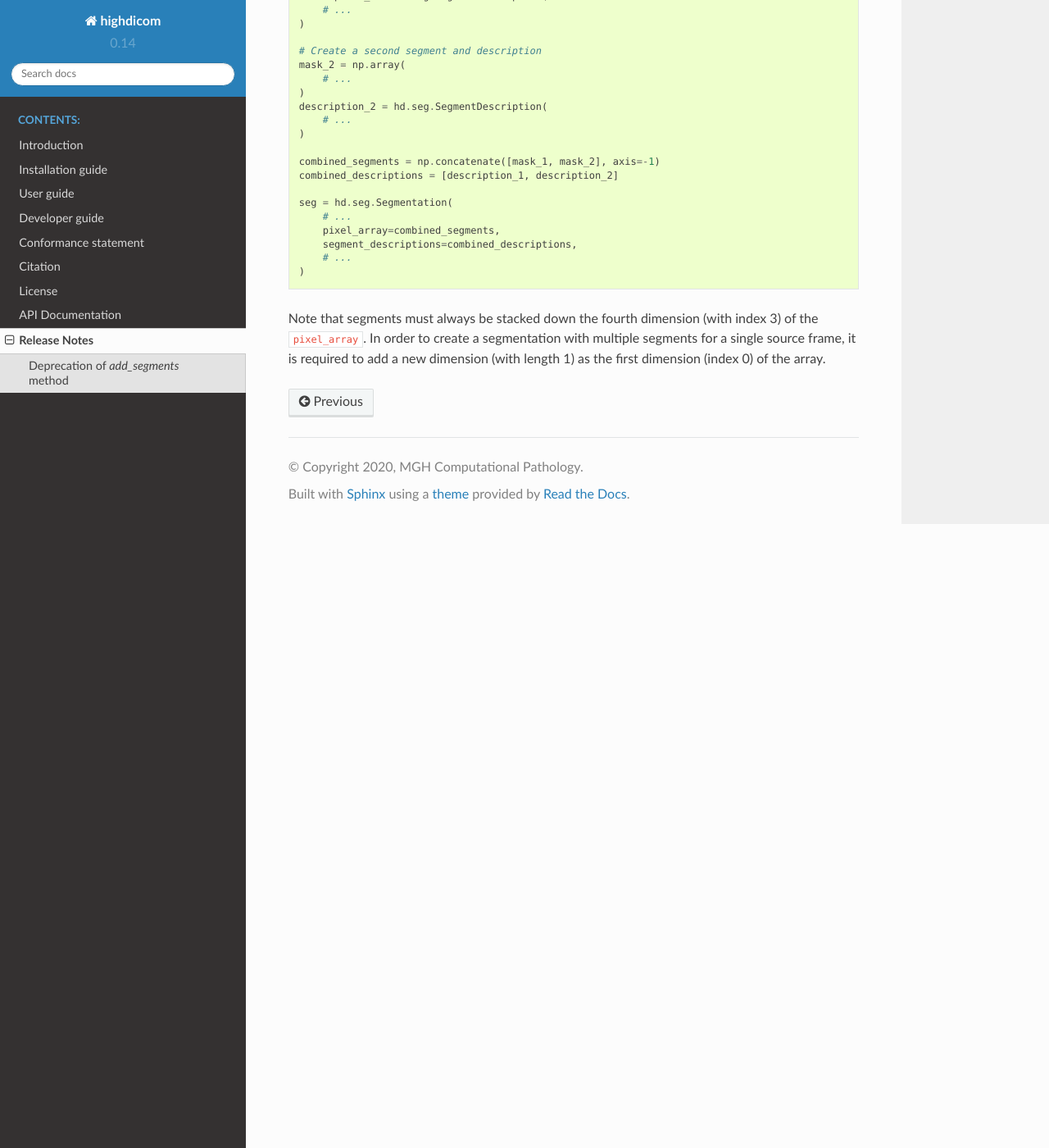
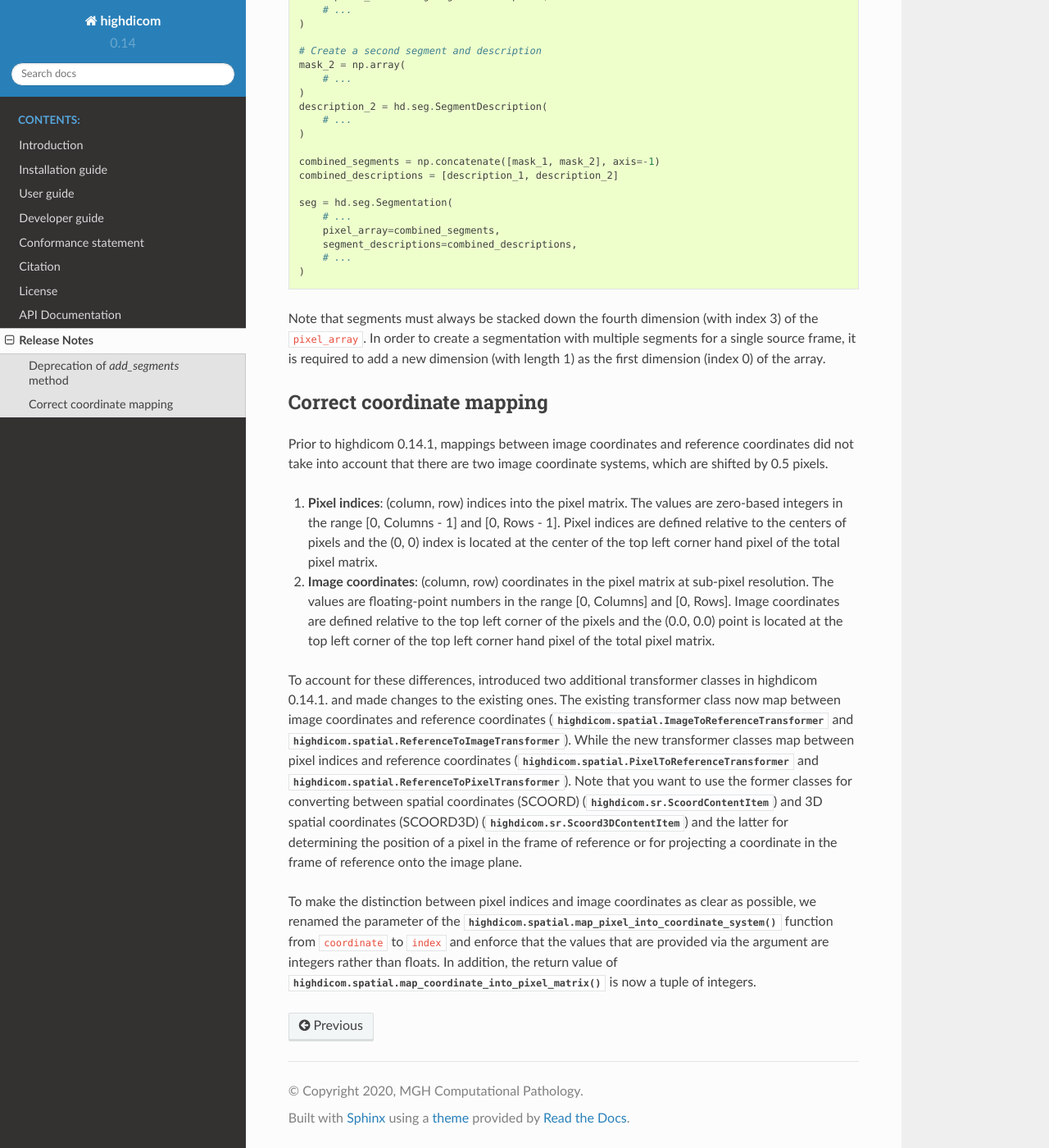
Before and after one commit to ImagingDataCommons/highdicom, a Sphinx documentation site: the page built from docs/release_notes.rst, in a window 1280 px wide and 1400 px high, scrolled down 1339 px. Shown: the whole window at 82% size. Built offline with Sphinx 7.4.7 and the Read the Docs theme 2.0.0, drawn with Linux system fonts in a browser that asks for light colours.

Commit message:
Add detailed release notes for breaking changes

```diff
--- a/docs/release_notes.rst
+++ b/docs/release_notes.rst
@@ -99,3 +99,47 @@ Note that segments must always be stacked down the fourth dimension (with index
 3) of the ``pixel_array``. In order to create a segmentation with multiple
 segments for a single source frame, it is required to add a new dimension
 (with length 1) as the first dimension (index 0) of the array.
+
+
+.. _correct-coordinate-mapping:
+
+Correct coordinate mapping
+--------------------------
+
+Prior to highdicom 0.14.1, mappings between image coordinates and reference
+coordinates did not take into account that there are two image coordinate
+systems, which are shifted by 0.5 pixels.
+
+1. **Pixel indices**: (column, row) indices into the pixel matrix. The values
+   are zero-based integers in the range [0, Columns - 1] and [0, Rows - 1].
+   Pixel indices are defined relative to the centers of pixels and the (0, 0)
+   index is located at the center of the top left corner hand pixel of the
+   total pixel matrix.
+2. **Image coordinates**: (column, row) coordinates in the pixel matrix at
+   sub-pixel resolution. The values are floating-point numbers in the range
+   [0, Columns] and [0, Rows]. Image coordinates are defined relative to the
+   top left corner of the pixels and the (0.0, 0.0) point is located at the top
+   left corner of the top left corner hand pixel of the total pixel matrix.
+
+To account for these differences, introduced two additional transformer classes
+in highdicom 0.14.1. and made changes to the existing ones.
+The existing transformer class now map between image coordinates and reference
+coordinates (:class:`highdicom.spatial.ImageToReferenceTransformer` and
+:class:`highdicom.spatial.ReferenceToImageTransformer`).
+While the new transformer classes map between pixel indices and reference
+coordinates (:class:`highdicom.spatial.PixelToReferenceTransformer` and
+:class:`highdicom.spatial.ReferenceToPixelTransformer`).
+Note that you want to use the former classes for converting between spatial
+coordinates (SCOORD) (:class:`highdicom.sr.ScoordContentItem`) and 3D spatial
+coordinates (SCOORD3D) (:class:`highdicom.sr.Scoord3DContentItem`) and the
+latter for determining the position of a pixel in the frame of reference or for
+projecting a coordinate in the frame of reference onto the image plane.
+
+To make the distinction between pixel indices and image coordinates as clear as
+possible, we renamed the parameter of the
+:func:`highdicom.spatial.map_pixel_into_coordinate_system` function from
+``coordinate`` to ``index`` and enforce that the values that are provided via
+the argument are integers rather than floats.
+In addition, the return value of
+:func:`highdicom.spatial.map_coordinate_into_pixel_matrix` is now a tuple of
+integers.
```
